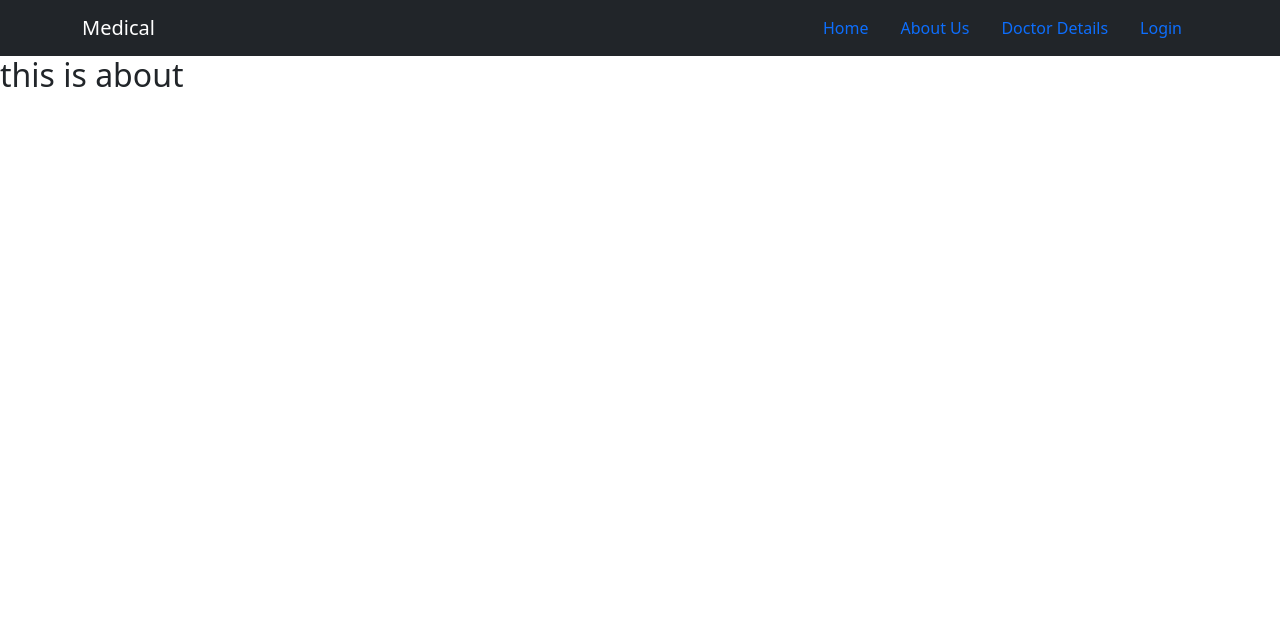
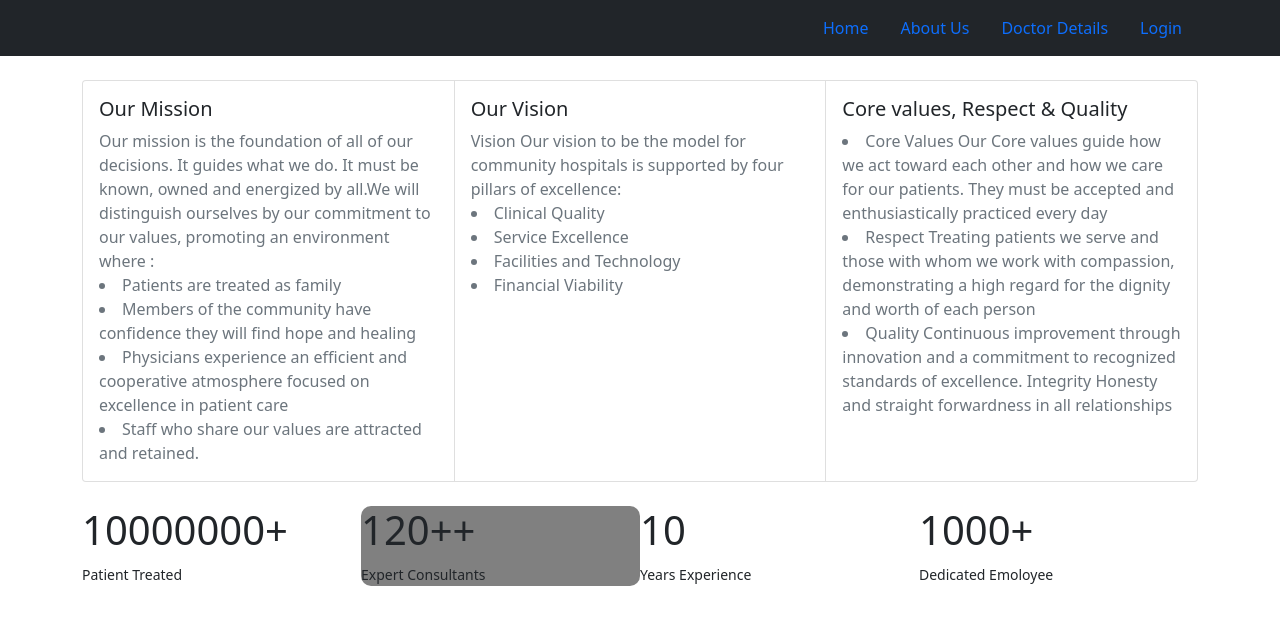
Before and after one commit to bannadas/health-care-website-assignment, a React (Create React App) app: page /about in a window 1280 px wide. Shown: the top 624 px of the page. Built offline with nearby package versions, Linux system fonts and the light colour scheme; no server answers.

Commit message:
details added

```diff
--- /dev/null
+++ b/src/AboutUs/About.css
@@ -0,0 +1,4 @@
+.numbers{
+    display: grid;
+    grid-template-columns: repeat(4,1fr);
+}
--- a/src/AboutUs/About.js
+++ b/src/AboutUs/About.js
@@ -1,11 +1,81 @@
 import React from 'react';
+import { Card, CardGroup } from 'react-bootstrap';
 import NavigationBar from '../pages/NavigationBar/NavigationBar';
+import './About.css'
 
 const About = () => {
     return (
         <div>
             <NavigationBar></NavigationBar>
-            <h2>this is about</h2>
+
+            <CardGroup className="container my-4">
+  <Card>
+
+    <Card.Body>
+      <Card.Title>Our Mission</Card.Title>
+      <Card.Text className="text-muted">
+
+Our mission is the foundation of all of our decisions. It guides what we do. It must be known, owned and energized by all.We will distinguish ourselves by our commitment to our values, promoting an environment where :
+<li>Patients are treated as family </li>
+<li>Members of the community have confidence they will find hope and healing</li>
+<li>Physicians experience an efficient and cooperative atmosphere focused on excellence in patient care</li>
+<li>Staff who share our values are attracted and retained.</li>
+      </Card.Text>
+    </Card.Body>
+
+  </Card>
+  <Card>
+
+    <Card.Body>
+      <Card.Title>Our Vision</Card.Title>
+      <Card.Text className="text-muted">
+      Vision Our vision to be the model for community hospitals is supported by four pillars of excellence:
+
+<li>Clinical Quality</li>
+<li>Service Excellence</li>
+<li>Facilities and Technology</li>
+<li>Financial Viability</li>
+      </Card.Text>
+    </Card.Body>
+
+  </Card>
+  <Card>
+
+    <Card.Body>
+      <Card.Title>Core values, Respect & Quality</Card.Title>
+      <Card.Text className="text-muted">
+      <li>Core Values
+Our Core values guide how we act toward each other and how we care for our patients. They must be accepted and enthusiastically practiced every day</li>
+<li>Respect
+Treating patients we serve and those with whom we work with compassion, demonstrating a high regard for the dignity and worth of each person</li>
+<li>Quality
+Continuous improvement through innovation and a commitment to recognized standards of excellence. Integrity Honesty and straight forwardness in all relationships</li>
+      </Card.Text>
+    </Card.Body>
+
+  </Card>
+</CardGroup>
+
+
+        <div className=" container numbers">
+            <div className="">
+                <h1>10000000+</h1>
+            <small>Patient Treated</small>
+            </div>
+            <div style={{backgroundColor:'gray',borderRadius:'10px'}}>
+                <h1>120++</h1>
+            <small>Expert Consultants</small>
+            </div>
+            <div>
+                <h1>10</h1>
+            <small>Years Experience</small>
+            </div>
+            <div>
+                <h1>1000+</h1>
+            <small>Dedicated Emoloyee</small>
+            </div>
+        </div>
+
         </div>
     );
 };
--- a/src/App.js
+++ b/src/App.js
@@ -18,6 +18,7 @@ import Register from "./Register/Register";
 import AuthProvider from "./context/AuthProvider";
 import PrivateRoute from "./PrivateRoute/PrivateRoute";
 import DoctorDetails from "./pages/DoctorDetails/DoctorDetails";
+import Service from "./pages/Service/Service";
 
 
 function App() {
@@ -32,6 +33,7 @@ function App() {
           <Route path="/home">
             <Home></Home>
           </Route>
+
           <PrivateRoute path="/service/:serviceId">
             <ServiceDetail></ServiceDetail>
           </PrivateRoute>
--- /dev/null
+++ b/src/Data/Detail.json
@@ -0,0 +1,47 @@
+[
+    {
+        "id" : 1,
+        "name" : "Cardiology",
+        "image" : "https://media.istockphoto.com/photos/anatomy-of-human-heart-on-ecg-medical-background-picture-id1250937342?b=1&k=20&m=1250937342&s=170667a&w=0&h=y97fgGpwAX-IyDwIM6jKmfs8fydc4QQnQ_HVMxaejlQ=",
+        "description" : "We offer complete heathcare to individuals.Cardiology is a branch of medicine that deals with the disorders of the heart as well as some parts of the circulatory system. "
+
+
+    },
+    {
+        "id" : 2,
+        "name" : "Dental Care",
+        "image" : "https://media.istockphoto.com/photos/tooth-with-dental-mirror-picture-id1136317796?b=1&k=20&m=1136317796&s=170667a&w=0&h=n9F6A4tg6fTicSXbm1g9w7xR50mdYxuESTFYpyAkD-g=",
+        "description" : "We offer complete heathcare to individuals.Cardiology is a branch of medicine that deals with the disorders of the heart as well as some parts of the circulatory system. "
+
+    },
+    {
+        "id" : 3,
+        "name" : "Eye Care",
+        "image" : "https://media.istockphoto.com/photos/portrait-of-a-happy-mature-male-patient-undergoing-vision-check-with-picture-id1279371084?b=1&k=20&m=1279371084&s=170667a&w=0&h=aO1OXUY24iwfqAtl4RbV1Par_J8-Tpqb1AyOtNDqzT0=",
+        "description" : "We offer complete heathcare to individuals.Cardiology is a branch of medicine that deals with the disorders of the heart as well as some parts of the circulatory system. "
+
+    },
+    {
+        "id" : 4,
+        "name" : "Neurology",
+        "image" : "https://media.istockphoto.com/photos/neuron-system-disease-picture-id1284442724?b=1&k=20&m=1284442724&s=170667a&w=0&h=5g78bJy_voJ_nYayzSC0lPvPbCyB8GNhFrgtChc2qJM=",
+        "description" : "We offer complete heathcare to individuals.Cardiology is a branch of medicine that deals with the disorders of the heart as well as some parts of the circulatory system. "
+
+    },
+    {
+        "id" : 5,
+        "name" : "Urology",
+        "image" : "https://media.istockphoto.com/photos/doctor-explaining-urological-problems-picture-id482858211?b=1&k=20&m=482858211&s=170667a&w=0&h=2UWYdNClemyK8Sb-a5mjL4aClqaPoZDtUTXI8xTL6vg=",
+        "description" : "We offer complete heathcare to individuals.Cardiology is a branch of medicine that deals with the disorders of the heart as well as some parts of the circulatory system. "
+
+    },
+    {
+        "id" : 6,
+        "name" : "Body Surgery",
+        "image" : "https://media.istockphoto.com/photos/putting-their-skills-to-good-use-picture-id593305618?b=1&k=20&m=593305618&s=170667a&w=0&h=gQ-xQr2SQi9N96j0JUHUCgxim-pkoBMxMep1MeBHGr8=",
+        "description" : "We offer complete heathcare to individuals.Cardiology is a branch of medicine that deals with the disorders of the heart as well as some parts of the circulatory system. "
+
+    }
+
+
+]
--- a/src/ServiceDetail/ServiceDetail.js
+++ b/src/ServiceDetail/ServiceDetail.js
@@ -1,22 +1,44 @@
-import React, { useState,useEffect } from 'react';
+import React, { useEffect, useState } from 'react';
 import { useParams } from 'react-router';
 import useAuth from '../hooks/useAuth';
-
-import NavigationBar from '../pages/NavigationBar/NavigationBar';
+import Service from '../pages/Service/Service';
+import data from '../Data/Detail.json'
 
 const ServiceDetail = () => {
+    const {serviceId} = useParams();
+    console.log(serviceId)
 
-    // const {services} = useAuth();
-    // console.log(services);
-    // const exactMaching = service.find(sv => sv.id === Number(serviceId));
-    // const {image,name,id}=exactMaching;
+//    console.log(Service)
+const [details,setDetails] = useState({});
 
+useEffect(()=>{
+    console.log(data.find(d=>d.id == 1));
+    const serviceDetail = data.find(detail => detail.id == serviceId)
+    setDetails(serviceDetail)
+    console.log(details)
+},[])
+
+
+// useEffect(() => {
+//     fetch('http://localhost:3000/data.json')
+//     .then(res => res.json())
+//     .then(data => {
+//         setDetails(data)
+//         console.log(details
+//         )
+//         const serviceDetail = details.find(detail => detail.id === serviceId)
+//     setDetails(ServiceDetail)
+//     })
+
+// },[serviceId])
     return (
         <div>
-            <NavigationBar></NavigationBar>
+            <h1>details</h1>
 
-            <h1> Detail</h1>
-
+            <img src={details.image} alt="" />
+            <h1>{details?.name}</h1>
+            <p>{details.description}</p>
+            <button>Book appointment</button>
 
         </div>
     );
--- a/src/Services/Services.js
+++ b/src/Services/Services.js
@@ -3,7 +3,7 @@ import Service from '../pages/Service/Service'
 import './Services.css'
 
 const Services = () => {
-    const [services, setServices] = useState([])
+    const [services, setServices] = useState([]);
     useEffect(() => {
         fetch('/data.json')
             .then(res => res.json())
--- a/src/pages/Banner/Banner.js
+++ b/src/pages/Banner/Banner.js
@@ -7,9 +7,9 @@ const Banner = () => {
     return (
         <div>
             <NavigationBar></NavigationBar>
-            <div className="banner">
+            <div className="banner  collapseOnSelect ">
             <div className="banner-text">
-            <h1>Something</h1>
+            <h1>We Care-Hospital And Clinic</h1>
             <p>Lorem ipsum dolor sit amet consectetur adipisicing elit. Perferendis deleniti consequuntur reiciendis assumenda perspiciatis temporibus provident molestias ex! Quia rem aliquid voluptates consectetur veniam aspernatur cumque fugit quidem sed consequuntur.</p>
             <button className="get-appoinment-btn">Get Appoinment</button>
             </div>
--- a/src/pages/Home/Home.js
+++ b/src/pages/Home/Home.js
@@ -47,8 +47,7 @@ const Home = () => {
             </div>
 
 
-            <div className="container">
-                <h1>Our Service Price</h1>
+            <div className="container my-5">
                 <CardGroup>
 
   <Card>
@@ -56,7 +55,7 @@ const Home = () => {
     <Card.Body>
       <Card.Title>Find Our Department Here</Card.Title>
       <Card.Text>
-      <ul>
+
       <Link to="/home"><li>Neurology Department</li></Link>
       <Link to="/home"><li>Dental Department</li></Link>
       <Link to="/home"><li>Cardiology Department</li></Link>
@@ -64,7 +63,7 @@ const Home = () => {
       <Link to="/home"><li>Eye Department</li></Link>
       <Link to="/home"><li>Surgery Department</li></Link>
 
-    </ul>
+
       </Card.Text>
     </Card.Body>
 
@@ -75,14 +74,14 @@ const Home = () => {
     <Card.Body>
       <Card.Title>Consult With Specialist</Card.Title>
       <Card.Text>
-      <ul>
+
       <Link to="/home"><li>Child Specialist</li></Link>
       <Link to="/home"><li>Heart Specialist</li></Link>
       <Link to="/home"><li>Dentist Specialist</li></Link>
       <Link to="/home"><li>Eye Specialist</li></Link>
       <Link to="/home"><li>Surgery Specialist</li></Link>
 
-    </ul>
+
       </Card.Text>
     </Card.Body>
 
--- a/src/pages/NavigationBar/NavigationBar.js
+++ b/src/pages/NavigationBar/NavigationBar.js
@@ -15,11 +15,12 @@ const NavigationBar = () => {
     <>
         <Navbar bg="dark" variant="dark" sticky="top" collapseOnSelect expand="lg" >
             <Container>
-                <Navbar.Brand href="#home">Medical</Navbar.Brand>
+
 
                 <Navbar.Toggle />
                 <Navbar.Collapse className="justify-content-end">
                     <Nav.Link as={HashLink} to="/home">Home</Nav.Link>
+
 
                     <Nav.Link as={HashLink} to="/about">About Us</Nav.Link>
                     <Nav.Link as={HashLink} to="/doctordetails">Doctor Details</Nav.Link>
```
